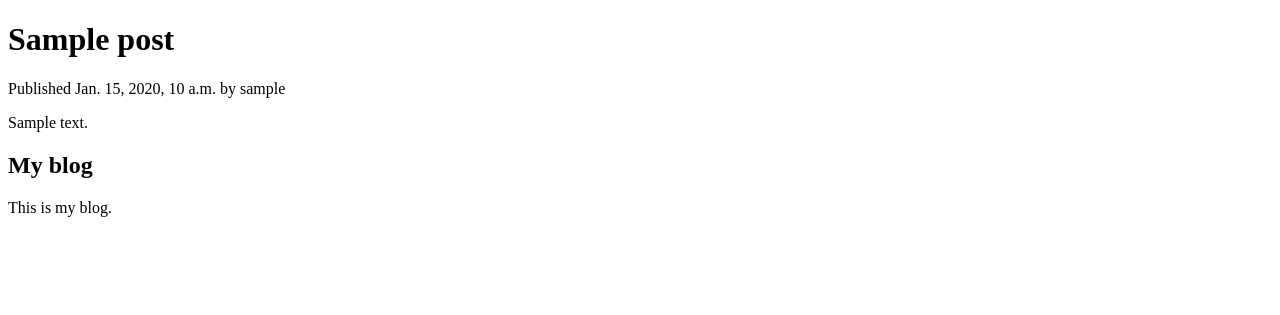
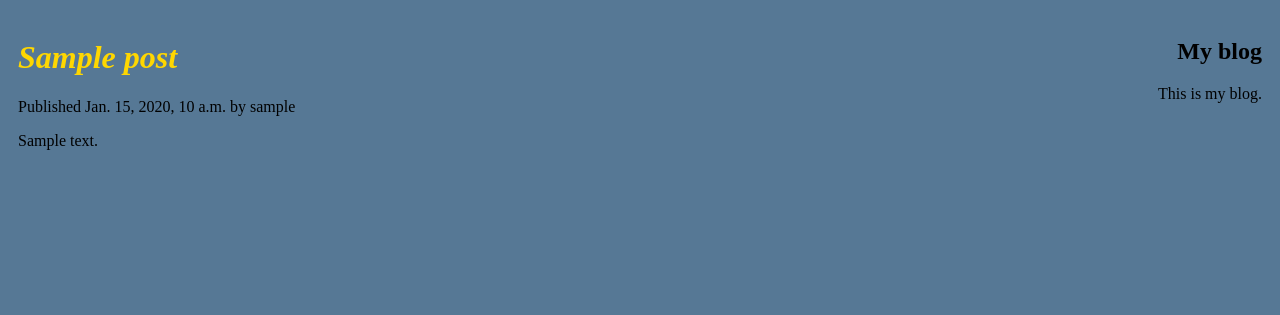
Before and after one commit to yurastepanenko/python-blog, a Django app: template myblog/blog/templates/blog/post/detail.html in a window 1280 px wide. Shown: the top 315 px of the page. Run offline with Django 4.2, Linux system fonts and the light colour scheme; the template is opened without the code that fills it: values that come from a table or form of the project are taken from there, others are empty; tables that the repository leaves empty hold one stand-in row (values such as "Sample post").

Commit message:
css -version-001

```diff
--- /dev/null
+++ b/myblog/blog/static/css/blog.css
@@ -0,0 +1,30 @@
+* {
+    box-sizing: border-box;
+    background-color: #567895;
+    margin: 10 auto;
+}
+
+.row {
+    display: flex;
+}
+
+/* Create two equal columns that sits next to each other */
+.column {
+    flex: 70%;
+    padding: 10px;
+    height: 300px;
+}
+.sidebar {
+    flex:30%;
+    padding: 10px;
+    height: 300px;
+    text-align: right;
+}
+a:hover{
+    color: green;
+}
+
+h1{
+    font-style:italic;
+    color: gold;
+}
--- a/myblog/blog/templates/blog/base.html
+++ b/myblog/blog/templates/blog/base.html
@@ -6,13 +6,15 @@
     <link href="{% static "css/blog.css" %}" rel="stylesheet">
 </head>
 <body>
-<div id="content">
+<div class="row">
+    <div id="content" class="column">
         {% block content %}
         {% endblock %}
     </div>
-<div id="sidebar">
+    <div id="sidebar" class="column sidebar">
         <h2>My blog</h2>
         <p>This is my blog.</p>
     </div>
+<div/>
 </body>
 </html>
--- a/myblog/blog/templates/blog/post/list.html
+++ b/myblog/blog/templates/blog/post/list.html
@@ -11,5 +11,8 @@
         </p>
         {{ post.body|truncatewords:30|linebreaks }}
     {% endfor %}
-    {% include "pagination.html" with page=posts %}
+<!--    {% include "pagination.html" with page=posts %} для ф-ии-->
+<!-- Для представления через класс(для работы пагинатора,
+                                                иначе нумерация слетает)-->
+    {% include "pagination.html" with page=page_obj %}
 {% endblock %}
--- a/myblog/blog/urls.py
+++ b/myblog/blog/urls.py
@@ -3,7 +3,8 @@ from . import views
 app_name = 'blog'
 urlpatterns = [
     # post views
-    path(r'', views.post_list, name='post_list'),
+    # path(r'', views.post_list, name='post_list'), для ф-ии
+    path(r'', views.PostListView.as_view(), name='post_list'), # для класса
     re_path(r'(?P<year>\d{4})/(?P<month>\d{2})/(?P<day>\d{2})/' \
             r'(?P<post>[-\w]+)/',
             views.post_detail,
--- a/myblog/myblog/settings.py
+++ b/myblog/myblog/settings.py
@@ -9,7 +9,7 @@ https://docs.djangoproject.com/en/4.0/topics/settings/
 For the full list of settings and their values, see
 https://docs.djangoproject.com/en/4.0/ref/settings/
 """
-
+import os
 from pathlib import Path
 # import sentry_sdk
 # from sentry_sdk.integrations.django import DjangoIntegration
@@ -136,7 +136,9 @@ USE_TZ = True
 # https://docs.djangoproject.com/en/4.0/howto/static-files/
 
 STATIC_URL = 'blog/static/'
-
+STATICFILES_DIRS = [
+   os.path.join(BASE_DIR, "static"),
+]
 # Default primary key field type
 # https://docs.djangoproject.com/en/4.0/ref/settings/#default-auto-field
 
```
Also changed, not shown: myblog/blog/views.py (+7 -0 lines), myblog/blog/static/blog.css (deleted). Lines whose indentation alone changed are shown as unchanged.
